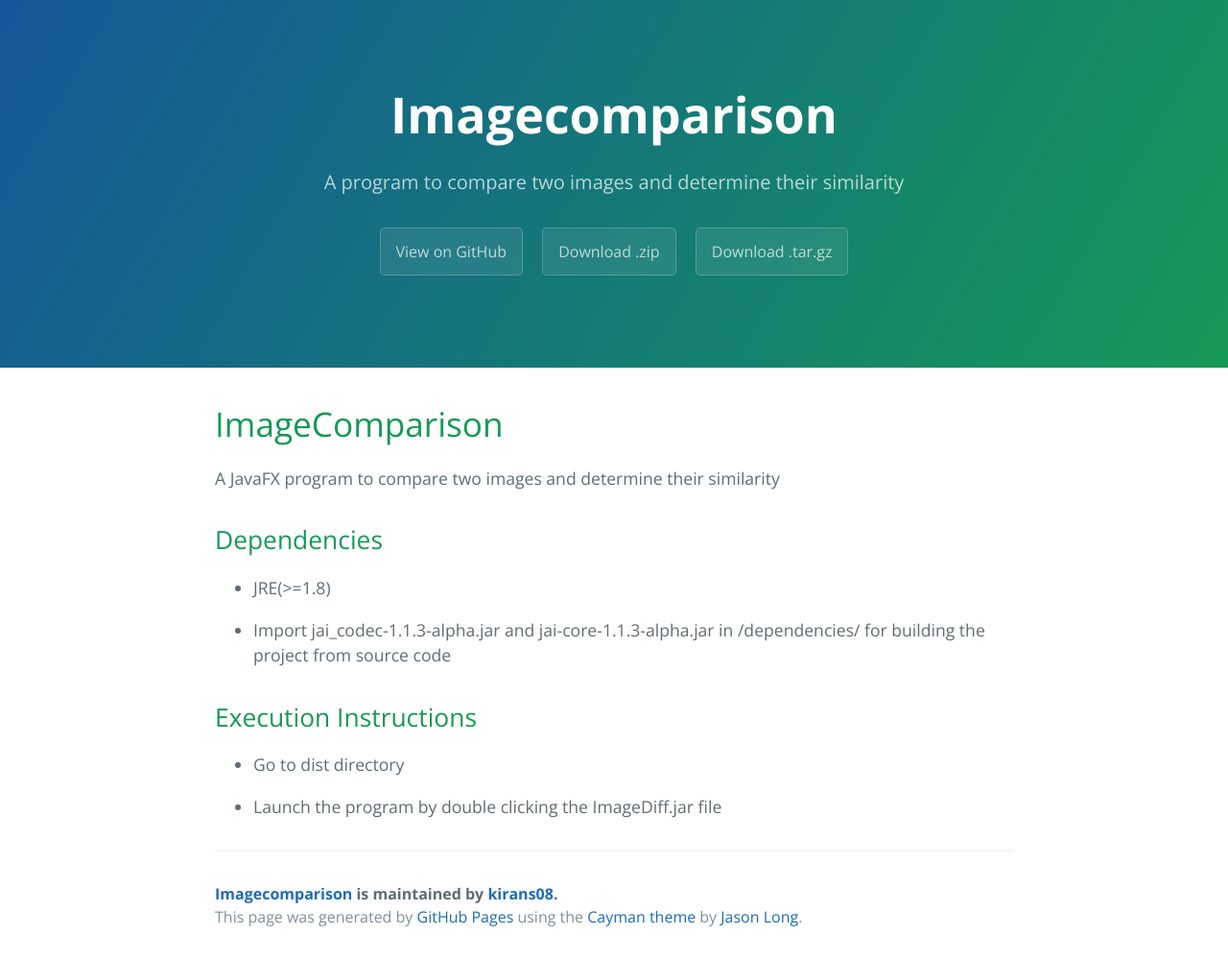
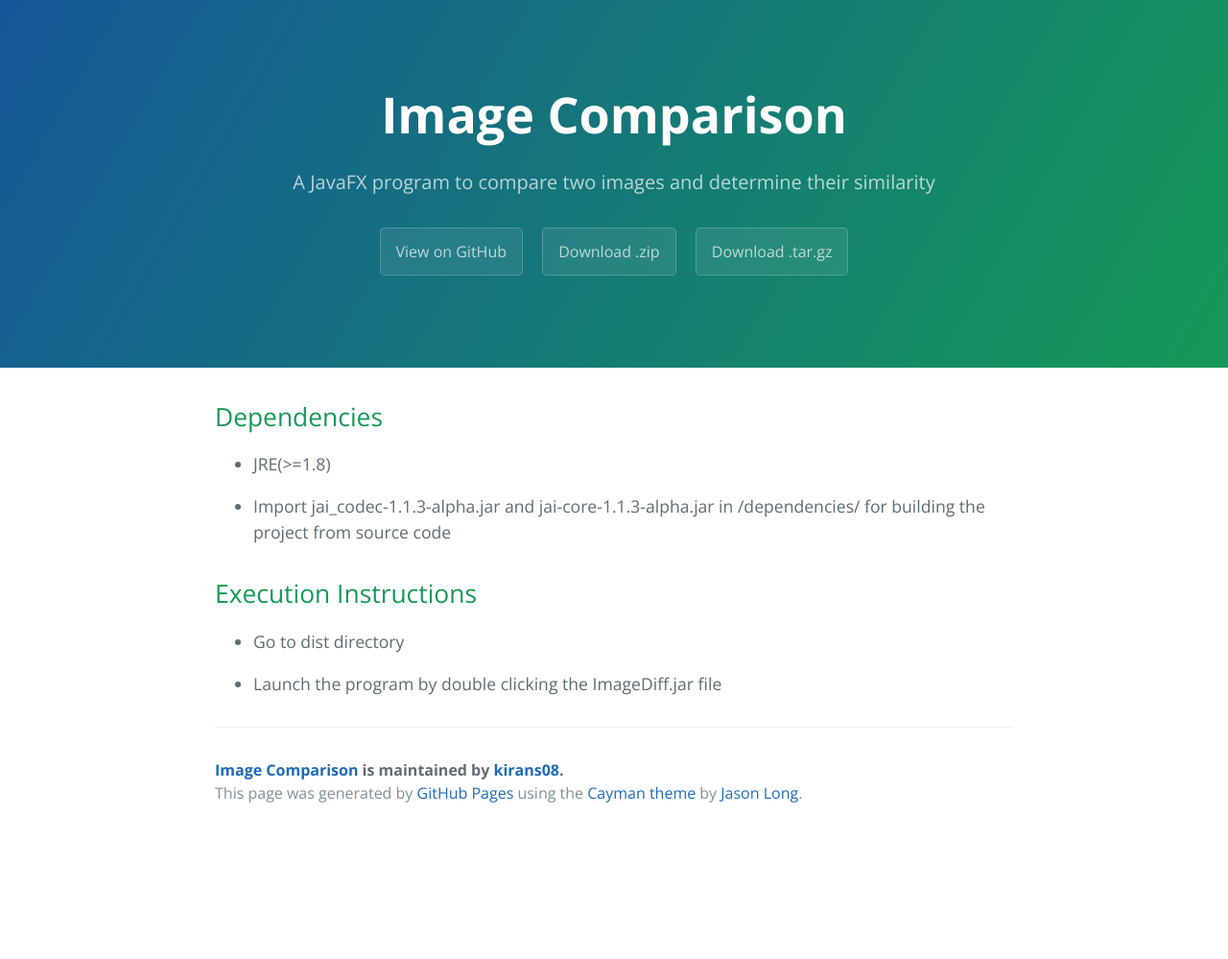
Before and after one commit to kirans08/image-comparison, a plain HTML site: page index.html in a window 1280 px wide. Shown: the whole page at 96% size. After the commit the page ends 870 px from the top, so only its background shows below. Drawn offline with nearby package versions, Linux system fonts and the light colour scheme.

Commit message:
Create gh-pages branch via GitHub

```diff
--- a/index.html
+++ b/index.html
@@ -2,7 +2,7 @@
 <html lang="en-us">
   <head>
     <meta charset="UTF-8">
-    <title>Imagecomparison by kirans08</title>
+    <title>Image Comparison by kirans08</title>
     <meta name="viewport" content="width=device-width, initial-scale=1">
     <link rel="stylesheet" type="text/css" href="stylesheets/normalize.css" media="screen">
     <link href='http://fonts.googleapis.com/css?family=Open+Sans:400,700' rel='stylesheet' type='text/css'>
@@ -11,20 +11,15 @@
   </head>
   <body>
     <section class="page-header">
-      <h1 class="project-name">Imagecomparison</h1>
-      <h2 class="project-tagline">A program to compare two images and determine their similarity</h2>
+      <h1 class="project-name">Image Comparison</h1>
+      <h2 class="project-tagline">A JavaFX program to compare two images and determine their similarity</h2>
       <a href="https://github.com/kirans08/ImageComparison" class="btn">View on GitHub</a>
       <a href="https://github.com/kirans08/ImageComparison/zipball/master" class="btn">Download .zip</a>
       <a href="https://github.com/kirans08/ImageComparison/tarball/master" class="btn">Download .tar.gz</a>
     </section>
 
     <section class="main-content">
-      <h1>
-<a id="imagecomparison" class="anchor" href="#imagecomparison" aria-hidden="true"><span class="octicon octicon-link"></span></a>ImageComparison</h1>
-
-<p>A JavaFX program to compare two images and determine their similarity</p>
-
-<h2>
+      <h2>
 <a id="dependencies" class="anchor" href="#dependencies" aria-hidden="true"><span class="octicon octicon-link"></span></a>Dependencies</h2>
 
 <ul>
@@ -42,7 +37,7 @@
 </ul>
 
       <footer class="site-footer">
-        <span class="site-footer-owner"><a href="https://github.com/kirans08/ImageComparison">Imagecomparison</a> is maintained by <a href="https://github.com/kirans08">kirans08</a>.</span>
+        <span class="site-footer-owner"><a href="https://github.com/kirans08/ImageComparison">Image Comparison</a> is maintained by <a href="https://github.com/kirans08">kirans08</a>.</span>
 
         <span class="site-footer-credits">This page was generated by <a href="https://pages.github.com">GitHub Pages</a> using the <a href="https://github.com/jasonlong/cayman-theme">Cayman theme</a> by <a href="https://twitter.com/jasonlong">Jason Long</a>.</span>
       </footer>
--- a/params.json
+++ b/params.json
@@ -1 +1 @@
-{"name":"Imagecomparison","tagline":"A program to compare two images and determine their similarity","body":"# ImageComparison\r\n\r\nA JavaFX program to compare two images and determine their similarity\r\n\r\n## Dependencies\r\n\r\n* JRE(>=1.8)\r\n\r\n*  Import jai_codec-1.1.3-alpha.jar and jai-core-1.1.3-alpha.jar \r\n   in /dependencies/ for building the project from source code\r\n\r\n\r\n\r\n## Execution Instructions\r\n\r\n* Go to dist directory\r\n\r\n* Launch the program by double clicking the ImageDiff.jar file  ","google":"","note":"Don't delete this file! It's used internally to help with page regeneration."}
+{"name":"Image Comparison","tagline":"A JavaFX program to compare two images and determine their similarity","body":"\r\n\r\n## Dependencies\r\n\r\n* JRE(>=1.8)\r\n\r\n*  Import jai_codec-1.1.3-alpha.jar and jai-core-1.1.3-alpha.jar \r\n   in /dependencies/ for building the project from source code\r\n\r\n\r\n\r\n## Execution Instructions\r\n\r\n* Go to dist directory\r\n\r\n* Launch the program by double clicking the ImageDiff.jar file  ","google":"","note":"Don't delete this file! It's used internally to help with page regeneration."}
```
